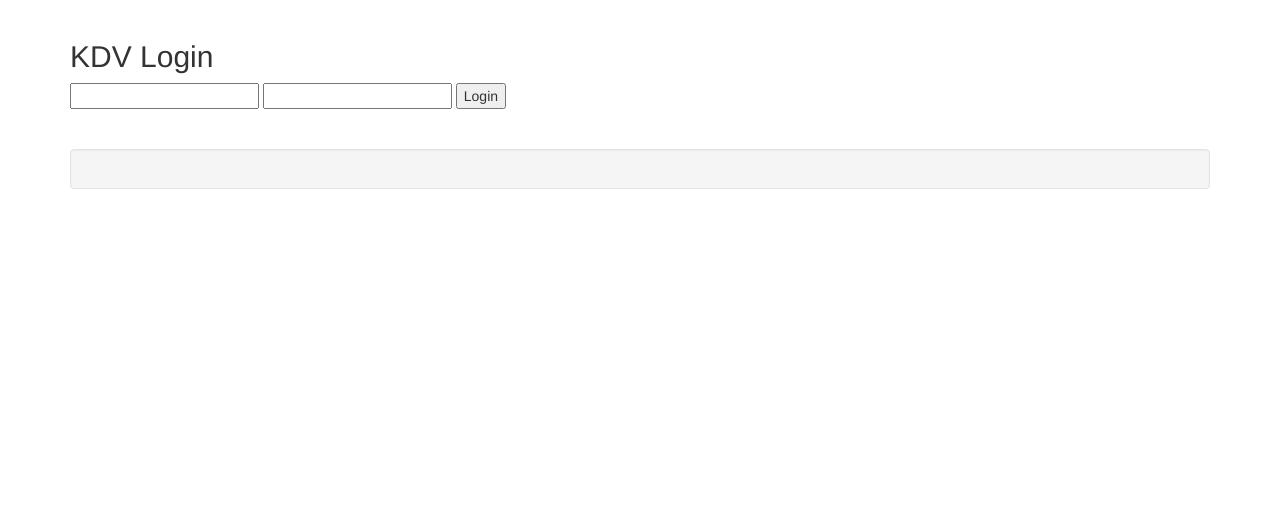
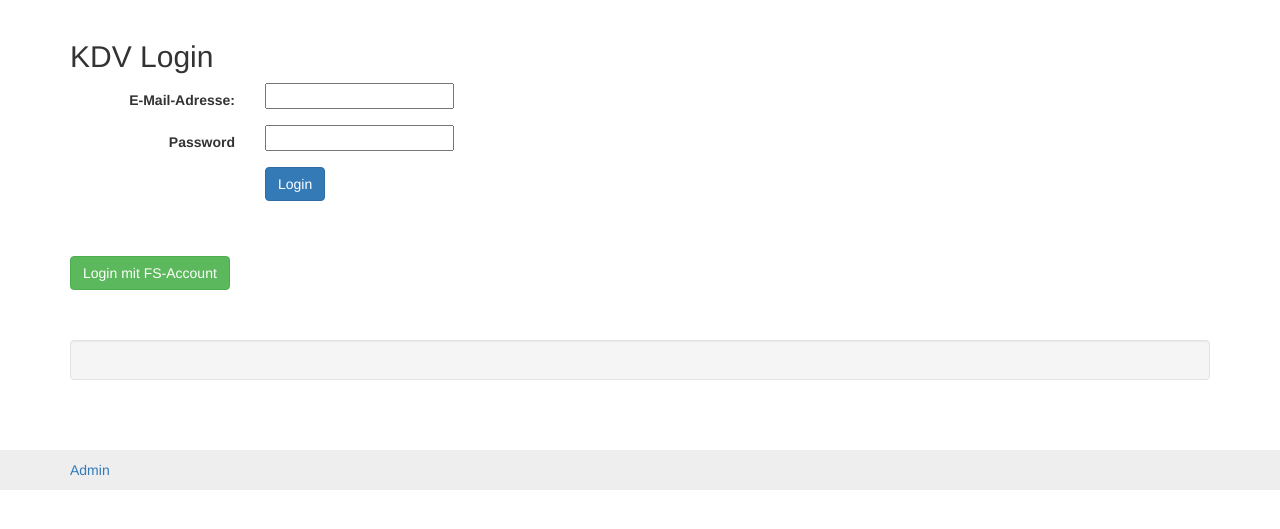
Before and after one commit to d120/kdv, a PHP site: page / in a window 1280 px wide. Shown: the top 529 px of the page. Run offline with PHP 8.4, Linux system fonts and the light colour scheme; data that the repository does not hold is empty; a stand-in replaces the project's code that opens the database connection; some libraries are stand-ins or nearby versions.

Commit message:
Login mit FS-Account

```diff
--- a/display.php
+++ b/display.php
@@ -25,8 +25,7 @@ if (strtotime($scanner["current_state_timeout"]) < time()) {
   #  $q.=sprintf("<h4>%s : %04.2f</h4>", $d["name"], $d["charge"]/100);
   #}
   $q .= get_view("ledger", [ "ledger" => $ledger, "mini" => true ]);
-  $schulden_result = sql("SELECT SUM(charge) summe FROM ledger WHERE user_id = ? AND storno IS NULL", [ $scanner["current_user_id"] ]);
-  $schulden = $schulden_result[0]["summe"];
+  $schulden = get_user_debt($scanner["current_user_id"]);
   if ($schulden < 0)
     $q.=sprintf("<h2>Guthaben: %04.2f</h2>", -($schulden/100));
   else
--- a/index.php
+++ b/index.php
@@ -7,7 +7,7 @@ header("Content-Type: text/html; charset=utf8");
 
 if (!isset($_SESSION["user"])) {
   $q = login();
-  load_view("header",["content" => $q]);
+  load_view("header",["content" => $q, "navigation" =>"login"]);
   exit;
 }
 
@@ -27,6 +27,10 @@ switch($_GET["m"]) {
     $uid = intval($_SESSION["user"]["id"]);
     $q.= show_registration($uid);
     break;
+  case "add_payment":
+    $q.=add_payment($_SESSION["user"]["id"], BASE_URL."?m=ledger"); break;
+  case "productlist":
+    $q.=productlist(false); break;
   default:
     $q.= show_timestamps();
     break;
--- a/stuff.php
+++ b/stuff.php
@@ -20,14 +20,31 @@ function login() {
   return get_view("login", []) . show_timestamps();
 }
 
+function get_user_debt($uid) {
+  return sql("SELECT SUM(charge) summe FROM ledger WHERE user_id = ? AND storno IS NULL", [ $uid ], 1)["summe"];
+}
+
+function add_payment($uid, $backurl) {
+  $user = sql("SELECT * FROM users WHERE id = ?", [$uid], 1);
+  if (!$user) return "Bad user id";
+  if ($_POST["charge"]) {
+    $charge = floatval(str_replace(",",".",$_POST["charge"])) * 100;
+    sql("INSERT INTO ledger (user_id, product_id, charge) VALUES (?, 1, ?)", [ $uid, $charge ], true);
+    header("Location: ".$backurl);
+    exit;
+  }
+  return get_view("add_payment", [ "user" => $user ]);
+}
+
 function show_timestamps() {
   $last_actions = sql("SELECT current_state_timeout, id FROM scanners ORDER BY current_state_timeout DESC", []);
   return get_view("istgeradejemandda", ["last_actions" => $last_actions ]);
 }
 
 function show_ledger($uid) {
+  $debt = get_user_debt($uid);
   $ledger = sql("SELECT l.timestamp, l.charge, p.name, p.code, l.storno FROM ledger l LEFT OUTER JOIN products p ON l.product_id=p.id WHERE user_id = ? ORDER BY timestamp DESC", [ $uid ]);
-  return get_view("ledger", [ "ledger" => $ledger ]);
+  return get_view("ledger", [ "ledger" => $ledger, "debt" => $debt ]);
 }
 
 function show_registration($uid) {
@@ -56,3 +73,8 @@ function show_registration($uid) {
   return $q.get_view("registration_info", [ "scanners" => $scanners,
                  "user" => $user, "barcodes" => $barcodes ]);
 }
+
+function productlist($show_edit_buttons) {
+  $prods = sql("SELECT * FROM products ", []);
+  return get_view("productlist", ["products" => $prods, "show_edit_buttons"=>$show_edit_buttons]);
+}
--- a/views/core/header.php
+++ b/views/core/header.php
@@ -8,17 +8,25 @@ tr.storno td { text-decoration: line-through; color: #666; }
 </style>
 </head>
 <body>
-<div class="container">
+<?php if ($navigation == "main"): ?>
+  <nav class="navbar navbar-inverse navbar-static-top"><div class=container>
+  <div class="navbar-header"><a class="navbar-brand" href="<?=BASE_URL?>">KDV</a></div>
+  <ul class="nav navbar-nav pull-right"><li> <a href="<?= BASE_URL ?>?m=logout">Logout</a></li></ul>
+  <p class="navbar-text pull-right">Hallo, <?=$_SESSION["user"]["fullname"]?></p>
+  </div></nav>
+  <?php $menu = array( [ "?m=ledger", "Kontoauszug" ], ["?m=add_payment", "Ein/Auszahlung" ] , ["?m=productlist", "Produktliste"]  , [ "?m=registration" , "Account" ] ); ?>
+<?php elseif ($navigation == "admin"): ?>
+  <nav class="navbar navbar-inverse navbar-static-top"><div class=container>
+  <div class="navbar-header"><a class="navbar-brand" href="<?=BASE_URL?>admin/">KDV Admin</a></div>
+  <ul class="nav navbar-nav pull-right"><li> <a href="<?= BASE_URL ?>">Logout</a></li></ul>
+  </div></nav>
 
-<?php if ($navigation == "main"): ?>
-  <br>
-  <?php $menu = array( [ "?m=ledger", "Kontoauszug" ] , [ "?m=registration" , "Account" ] , [ "?m=logout" , "Logout" ] ); ?>
-<?php elseif ($navigation == "admin"): ?>
-  <h2>KDV Adminmodus <a href="<?= BASE_URL ?>" class="btn btn-primary pull-right">Frontend</a></h2>
   <?php $menu = array(  [ "?m=userlist", "User List" ] , [ "?m=productlist" , "Products" ] , [ "?m=transactions" , "Transaktionen" ], ["?m=scanners", "Scanner" ] ); ?>
 <?php else: ?>
   <br>
 <?php endif; ?>
+
+<div class="container">
 
 
 <ul class="nav nav-tabs nav-justified">
--- a/views/core/ledger.php
+++ b/views/core/ledger.php
@@ -1,4 +1,8 @@
-<?php if (!$mini) : ?> <h2>Kontoauszug</h2> <?php endif; ?>
+<?php if (!$mini) : ?>
+<h2>Kontostand:
+<span style="color: <?= ($debt>0) ? "#d00" :( ($debt < 0) ? "#0d0" : "#000") ?>"><?= sprintf("%04.2f", -($debt/100)) ?></span>
+</h2>
+<?php endif; ?>
 
   <table border='1'>
   <tr><th>Datum</th><th>Barcode</th><th>Name</th><th>Price</th></tr>
--- a/views/core/login.php
+++ b/views/core/login.php
@@ -8,7 +8,20 @@
 </div>
 <?php endif; ?>
 
-<form action="?login" method="post">
-  <input type="email" name="email"> <input type="password" name="password">
-  <input type="submit" value="Login">
+<form action="?login" method="post" class="form-horizontal">
+<div class="form-group">
+  <label for="inputEmail3" class="col-sm-2 control-label">E-Mail-Adresse:</label>
+    <div class="col-sm-10"> <input type="email" name="email"></div>
+</div>
+<div class="form-group">
+<label for="inputPassword3" class="col-sm-2 control-label">Password</label>
+    <div class="col-sm-10"> <input type="password" name="password"></div>
+</div>
+<div class="form-group">
+  <div class="col-sm-offset-2 col-sm-10"><input type="submit" value="Login" class="btn btn-primary"></div>
+</div>
 </form>
+
+<br><br><p>
+<a href="fslogin" class="btn btn-success">Login mit FS-Account</a>
+</p>
--- a/views/core/productlist.php
+++ b/views/core/productlist.php
@@ -4,7 +4,7 @@
 <?php foreach($products as $d): ?>
 <tr><td><a href="?m=product&id=<?=$d["id"]?>"><?= $d["code"] ?></a></td>
 <td><?= $d["name"] ?></td><td><?= sprintf("%04.2f", $d["price"]/100) ?></td>
-<td><a href="?m=product&id=<?=$d["id"]?>">Bearbeiten</a></td>
+<td><?php if ($show_edit_buttons){?><a href="?m=product&id=<?=$d["id"]?>">Bearbeiten</a><?php } ?></td>
 </tr>
 <?php endforeach; ?>
 
--- a/views/core/scanners.php
+++ b/views/core/scanners.php
@@ -1,5 +1,6 @@
 
-<table>
+<h2>Scanners</h2>
+<table class="table table-bordered">
 <tr><th>ID</th><th>Token</th><th>Display URL</th></tr>
 
 <?php foreach($scanners as $d): ?>
```
Also changed, not shown: admin/index.php (+3 -20 lines), fslogin/index.php (added, +18 -0 lines).
